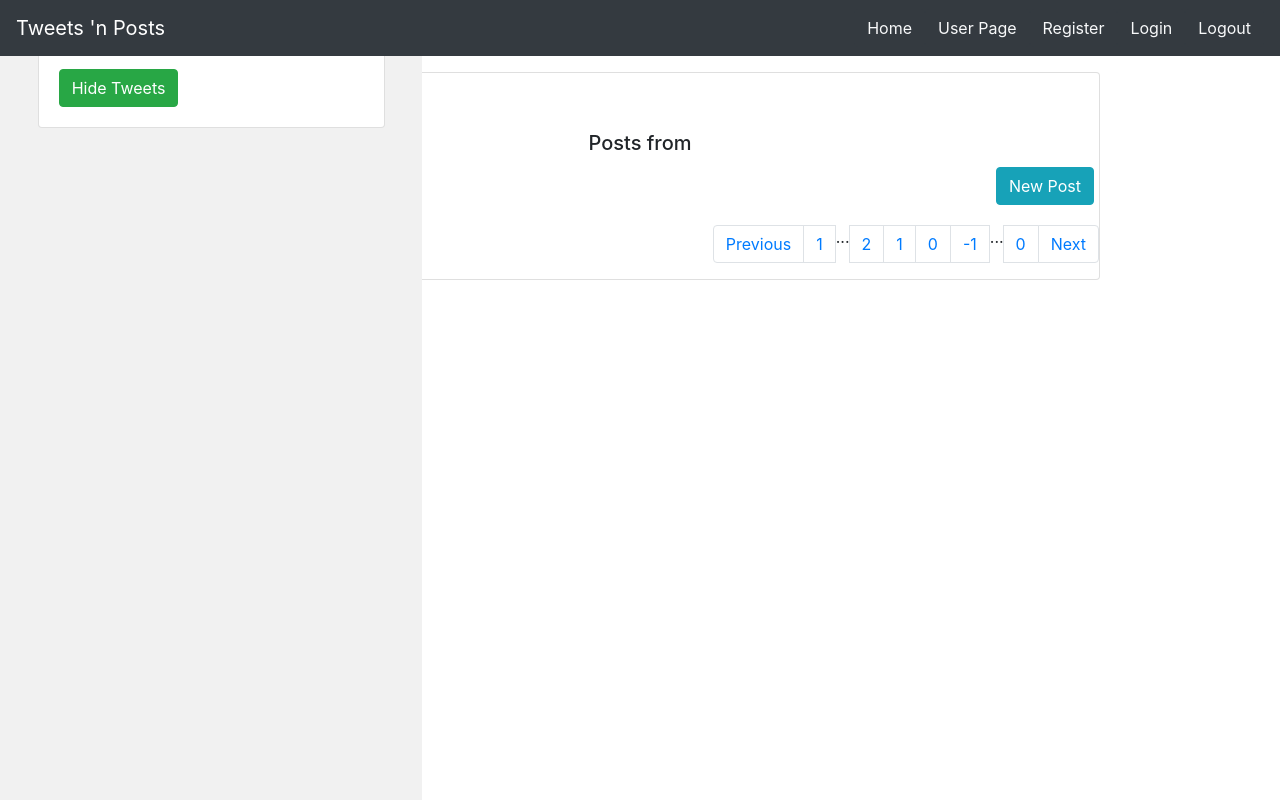
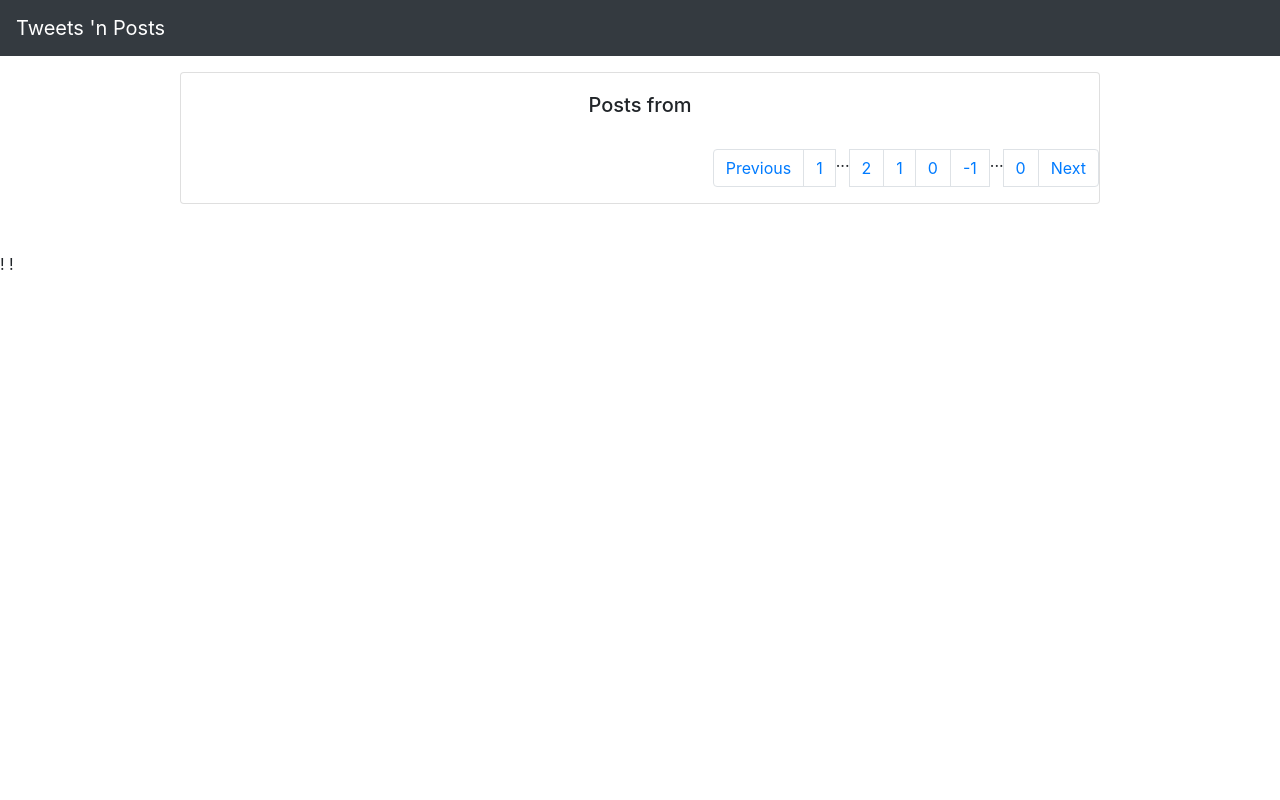
Before and after one commit to jwmwalrus/tweets-n-posts, a Symfony app: template templates/user/index.html.twig in a window 1280 px wide. Run offline with Twig, Linux system fonts and the light colour scheme; the template is opened without the code that fills it, so the values that code supplies are empty; style sheets or scripts are compiled from the project's sources; some libraries are stand-ins or nearby versions.

Commit message:
Refactor links
* Reverse default visibility, to avoid jumpy UI
* Move Twitter feeds toggler to navbar, to make room for dropdown

```diff
--- a/assets/js/home.js
+++ b/assets/js/home.js
@@ -9,7 +9,6 @@
 } from './_utils';
 
 $(document).ready(function() {
-    handleLinks();
-    $('#home-link').hide();
+    handleLinks('home');
     paginate();
 });
--- a/assets/js/login.js
+++ b/assets/js/login.js
@@ -12,7 +12,7 @@
 
 $(document).ready(function() {
     removePayload();
-    handleLinks();
+    handleLinks('login');
     $('#login-link').hide();
 });
 
--- a/assets/js/post_edit.js
+++ b/assets/js/post_edit.js
@@ -12,7 +12,7 @@
 } from './_utils';
 
 $(document).ready(function() {
-    handleLinks();
+    handleLinks('post');
 });
 
 window.handleSubmit = (event) => {
--- a/assets/js/post_new.js
+++ b/assets/js/post_new.js
@@ -10,7 +10,7 @@
 } from './_utils';
 
 $(document).ready(function() {
-    handleLinks();
+    handleLinks('post');
 
     (async () => {
         try {
--- a/assets/js/register.js
+++ b/assets/js/register.js
@@ -12,7 +12,7 @@
 
 $(document).ready(function() {
     removePayload();
-    handleLinks();
+    handleLinks('register');
     $('#register-link').hide();
 });
 
--- a/assets/js/user.js
+++ b/assets/js/user.js
@@ -16,17 +16,16 @@
 var tweetsList = [];
 
 $(document).ready(function() {
-    $('.sidebar').hide();
-
-    handleLinks();
+    handleLinks('user');
 
     (async () => {
         try {
             const payload = await checkToken();
 
             if (USER_ID === Number(payload.id)) {
-                $('#user-page-link').hide();
+                $('#post-new').removeAttr('hidden');
             } else {
+                $('#user-page-link').removeAttr('hidden');
                 $('.editable-post').hide();
             }
 
@@ -79,11 +78,9 @@
 
 window.toggleSidebar = function() {
     if (statusOpen) {
-        $('.sidebar').hide();
-        $('#btn-sidebar-open').show();
+        $('.sidebar').attr('hidden', 'hidden');
     } else {
-        $('.sidebar').show();
-        $('#btn-sidebar-open').hide();
+        $('.sidebar').removeAttr('hidden');
     }
 
     statusOpen = !statusOpen;
--- a/templates/base.html.twig
+++ b/templates/base.html.twig
@@ -12,14 +12,21 @@
 
     <body>
         <nav class="navbar fixed-top navbar-dark bg-dark">
-            <a class="navbar-brand" href="{{ path('home') }}">Tweets 'n Posts</a>
+            <div class="nav">
+                <a class="navbar-brand" href="{{ path('home') }}">Tweets 'n Posts</a>
+                {# <a id="sidebar-toggle" class="btn text-light bg-dark" onclick="toggleSidebar()" >☰</a> #}
+
+                <button id="sidebar-toggle" class="navbar-toggler" type="button" onclick="toggleSidebar()" hidden>
+                    <span class="navbar-toggler-icon"></span>
+                </button>
+            </div>
 
             <div class="nav">
-                <a id="home-link" class="btn text-light bg-dark" href="{{ path('home') }}">Home </a>
-                <a id="user-page-link" class="btn text-light bg-dark" onclick="goToUserPage();">User Page </a>
-                <a id="register-link" class="btn text-light bg-dark" href="{{ path('register') }}">Register </a>
-                <a id="login-link" class="btn text-light bg-dark" href="{{ path('login') }}">Login </a>
-                <a id="logout-link" class="btn text-light bg-dark" href="{{ path('logout') }}">Logout </a>
+                <a id="home-link" class="btn text-light bg-dark" href="{{ path('home') }}" hidden>Home </a>
+                <a id="user-page-link" class="btn text-light bg-dark" onclick="goToUserPage();" hidden>User Page </a>
+                <a id="register-link" class="btn text-light bg-dark" href="{{ path('register') }}" hidden>Register </a>
+                <a id="login-link" class="btn text-light bg-dark" href="{{ path('login') }}" hidden>Login </a>
+                <a id="logout-link" class="btn text-light bg-dark" href="{{ path('logout') }}" hidden>Logout </a>
             </div>
         </nav>
 
--- a/templates/user/index.html.twig
+++ b/templates/user/index.html.twig
@@ -18,14 +18,11 @@
             <div class="col-sm-12 col-md-12 col-lg-10 mx-auto">
                 <div class="card card-user my-5">
                     <div class="card-body">
-                        <div class="row ml-1">
-                            <button id="btn-sidebar-open" class="btn btn-success" onclick="toggleSidebar()">Show Tweets</button>
-                        </div>
 
                         <h5 class="card-title text-center">Posts from {{ user.name }}</h5>
 
                         <div class="row float-right">
-                            <button class="btn btn-info" href={{ path('post_new') }}>New Post</button>
+                            <button id="post-new" class="btn btn-info" href={{ path('post_new') }} hidden>New Post</button>
                         </div>
 
                         <div class="row">
@@ -54,12 +51,11 @@
             </div>
         </div>
     </div>
-    <div class="sidebar">
+    <div class="sidebar" hidden>
         <div class="row">
             <div class="col-sm-12 col-md-12 col-lg-10 mx-auto">
                 <div class="card card-user my-5">
                     <div class="card-body">
-                        <button id="btn-sidebar-close" class="btn btn-success" onclick="toggleSidebar()">Hide Tweets</button>
                         <div id="tweets-root"></div>
                     </div>
                 </div>
```
Also changed, not shown: assets/js/_utils.js (+40 -5 lines).
